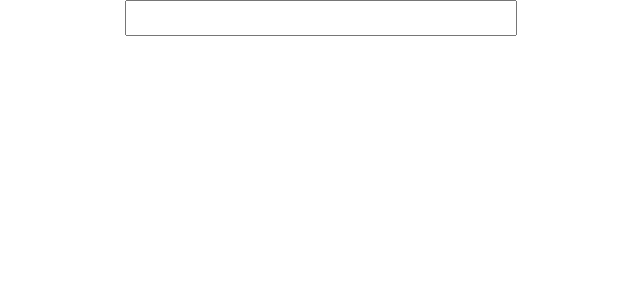
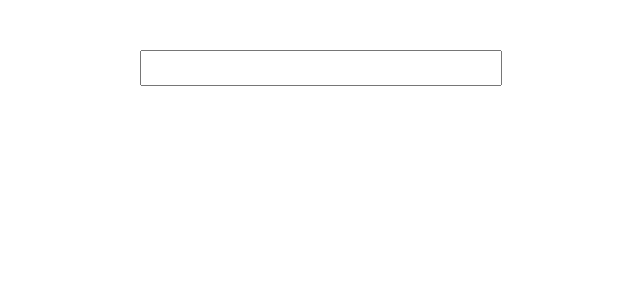
Before and after one commit to lumengbit1/JetStar, a React (Create React App) app: page / in a window 1280 px wide. Shown: the top 300 px of the page, without its empty margins (319-959 px from the left). Built offline with nearby package versions, Linux system fonts and the light colour scheme.

Commit message:
add input

```diff
--- a/src/components/CommandInput/CommandInput.style.js
+++ b/src/components/CommandInput/CommandInput.style.js
@@ -1,7 +1,15 @@
 import styled from 'styled-components';
+
+export const Root = styled.div`
+  display: flex;
+  flex-direction: column;
+  align-items: center;
+  padding: 3.125rem;
+  width: 100%;
+`;
 
 export const Input = styled.input`
   width: 30%;
-  height: 30px;
-  font-size: 24px;
+  height: 1.875rem;
+  font-size: 1.5rem;
 `;
--- a/src/components/CommandInput/index.js
+++ /dev/null
@@ -1,8 +0,0 @@
-import React from 'react';
-import { Input } from './CommandInput.style';
-
-const CommandInput = ()=>(
-  <Input />
-)
-
-export default CommandInput;
--- /dev/null
+++ b/src/components/CommandInput/index.jsx
@@ -0,0 +1,10 @@
+import React from 'react';
+import { Root, Input } from './CommandInput.style';
+
+const CommandInput = () => (
+  <Root>
+    <Input />
+  </Root>
+)
+
+export default CommandInput;
--- a/src/components/Home/index.js
+++ b/src/components/Home/index.jsx
@@ -2,7 +2,7 @@ import React from 'react';
 import CommandInput from '../CommandInput';
 import { Root } from './Home.style';
 
-const HomePage = ()=>(
+const HomePage = () => (
   <Root>
     <CommandInput />
   </Root>
```
